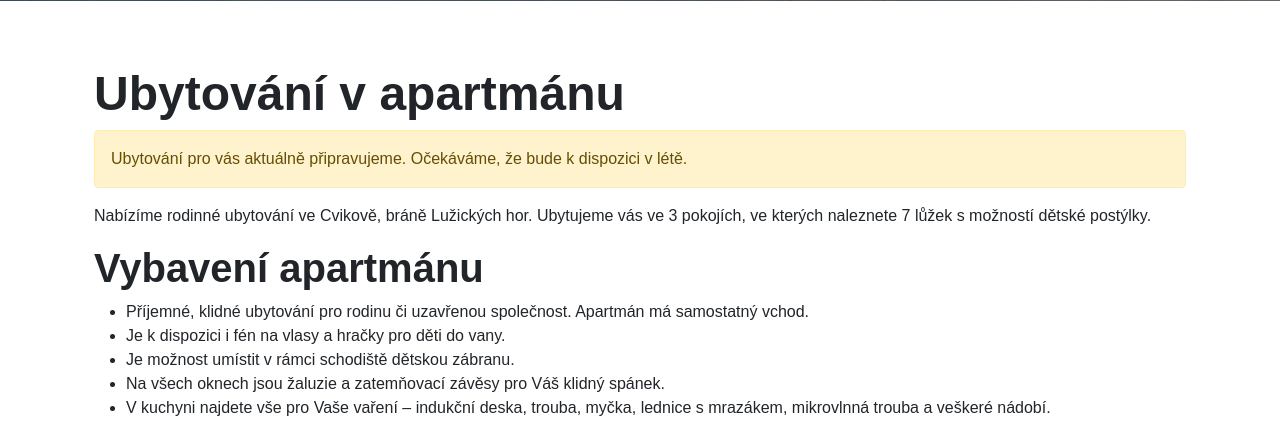
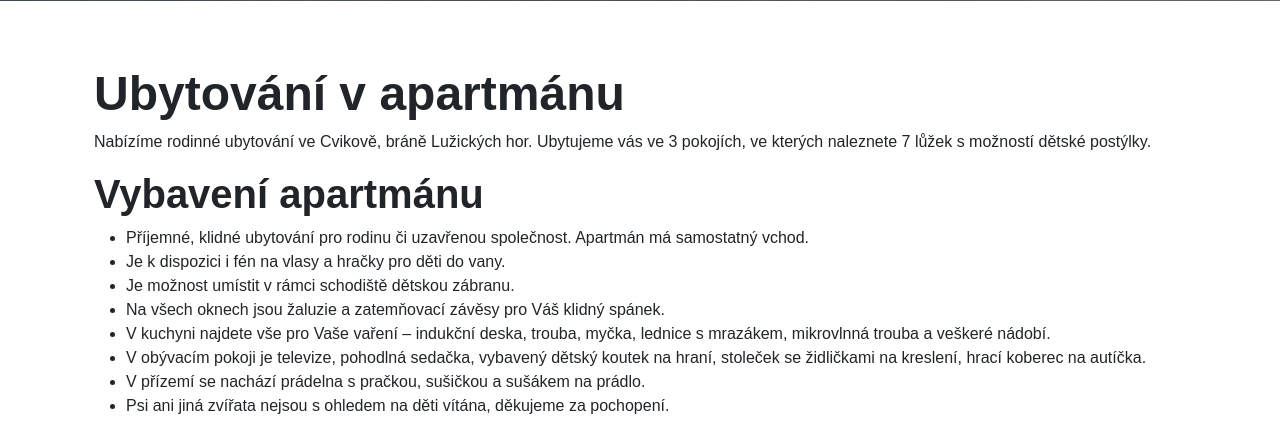
Before and after one commit to nijel/apartmancvikov, a Django app: page /en/ in a window 1280 px wide. Shown: the part 492-916 px from the top of the page. Run offline with Django 3.2, Linux system fonts and the light colour scheme; some libraries are stand-ins or nearby versions; some web fonts are replaced.

Commit message:
Drop in construction info

```diff
--- a/apartmancvikov/templates/cenik.html
+++ b/apartmancvikov/templates/cenik.html
@@ -10,7 +10,6 @@
 {% block content %}
 <div class="container py-5">
   <h1 class="display-5 fw-bold">{% trans "Ceník" %}</h1>
-  {% include "vystavba.html" %}
 
   <p>
     {% trans "Cena za dospělého je od 600,- za osobu za noc." %}
--- a/apartmancvikov/templates/index.html
+++ b/apartmancvikov/templates/index.html
@@ -6,8 +6,6 @@
 <div class="container">
 <div class="container py-5">
   <h1 class="display-5 fw-bold">{% trans "Ubytování v apartmánu" %}</h1>
-
-  {% include "vystavba.html" %}
 
   <p>
     {% trans "Nabízíme rodinné ubytování ve Cvikově, bráně Lužických hor." %}
--- a/apartmancvikov/templates/kontakt.html
+++ b/apartmancvikov/templates/kontakt.html
@@ -12,7 +12,6 @@
   <div class="row align-items-center g-5 py-5">
     <div class="col-lg-6">
       <h1 class="display-5 fw-bold lh-1 mb-3">{% trans "Apartmán Cvikov" %}</h1>
-      {% include "vystavba.html" %}
       <p class="lead">
         📞 <a href="tel:+420775408751">+420 775 408 751</a><br />
         🖂 <a href="mailto:ubytovani@apartmancvikov.cz">ubytovani@apartmancvikov.cz</a><br />
--- a/apartmancvikov/templates/vystavba.html
+++ /dev/null
@@ -1,5 +0,0 @@
-{% load i18n %}
-
-<div class="alert alert-warning" role="alert">
-  {% trans "Ubytování pro vás aktuálně připravujeme. Očekáváme, že bude k dispozici v létě." %}
-</div>
```
